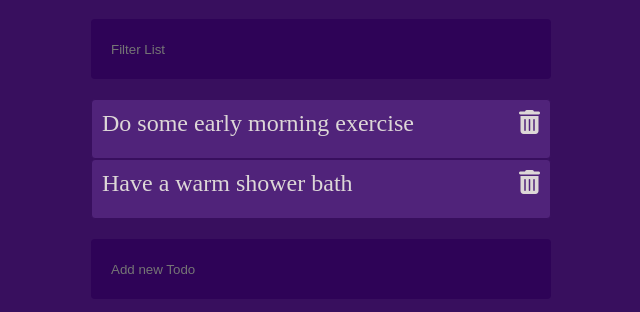
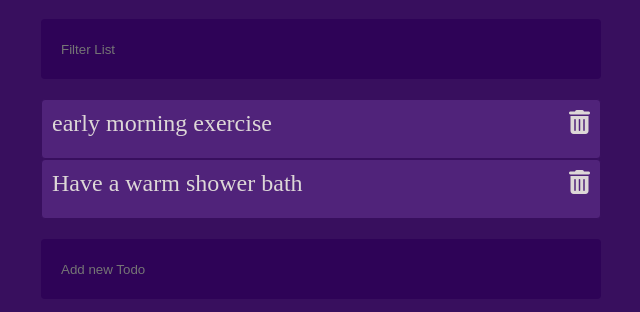
Before and after one commit to silanka007/vanillaJsProjects, a plain HTML site: page 06 - Todo/index.html in a window 1280 px wide. Shown: the part 160-472 px from the top of the page, without its empty margins (319-959 px from the left). Drawn offline with Linux system fonts and the light colour scheme.

Commit message:
todo box width resizing

```diff
--- a/06 - Todo/index.html
+++ b/06 - Todo/index.html
@@ -19,7 +19,7 @@
       </header>
         <div class="todos">
           <div class="todo__listing">
-            <span class="todo__item">Do some early morning exercise</span><i class="fas del fa-trash-alt"></i>
+            <span class="todo__item">early morning exercise</span><i class="fas del fa-trash-alt"></i>
           </div>
           <div class="todo__listing">
             <span class="todo__item">Have a warm shower bath</span><i class="fas del fa-trash-alt"></i>
--- a/06 - Todo/script.js
+++ b/06 - Todo/script.js
@@ -46,7 +46,6 @@ Todos.addEventListener('click', (e) =>{
 //filtering through the list of todos
 Search.addEventListener('keyup', (e) =>{
     search.parentElement.addEventListener('submit', (e) => e.preventDefault());
-
     searchTerm = e.target.value.toLowerCase().trim();
     filterTodos(searchTerm);
 })
--- a/06 - Todo/style.css
+++ b/06 - Todo/style.css
@@ -14,7 +14,7 @@ body{
     margin:5% auto;
     text-align: center;
     width: 100%;
-    max-width: 500px;
+    max-width: 600px;
     padding: 20px;
     font-size: x-large;
 }
```
